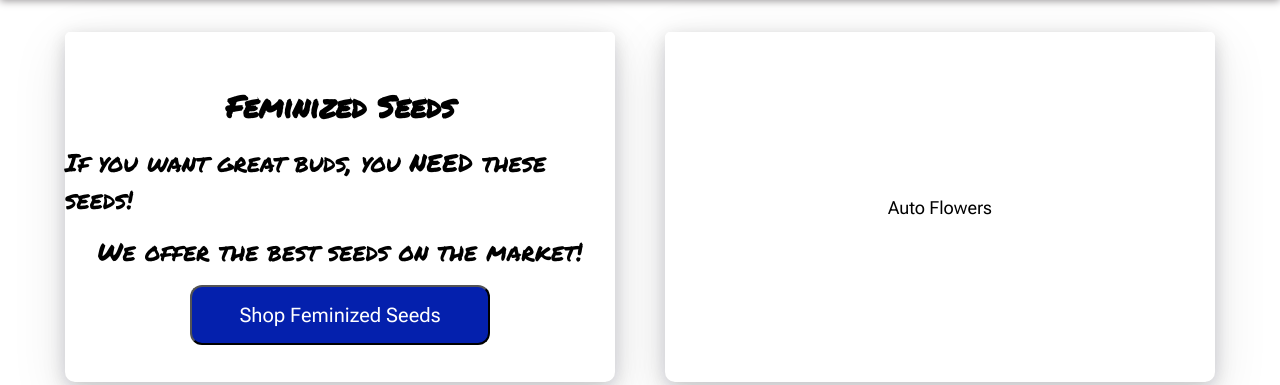
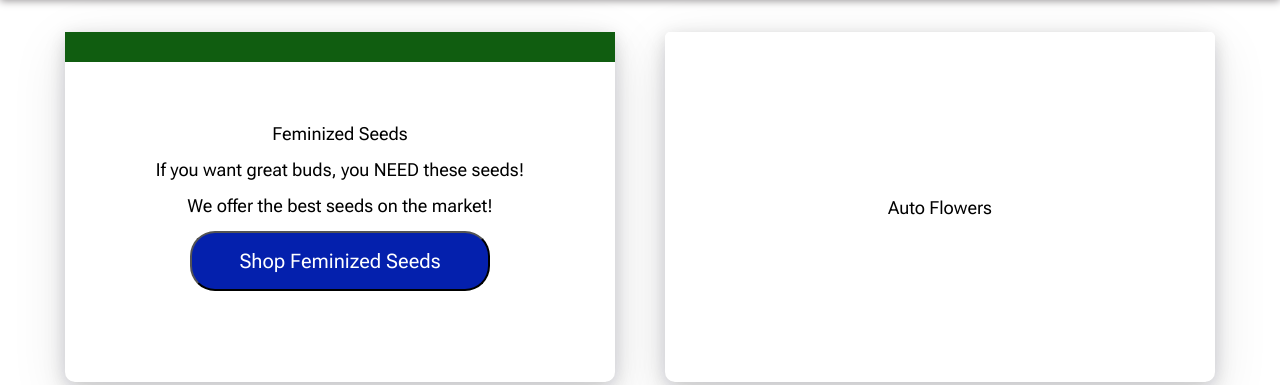
Before and after one commit to ConnorArretche/good_game_genetics, a plain HTML site: page index.html in a window 1280 px wide. Shown: the part 417-802 px from the top of the page. Drawn offline with Linux system fonts and the light colour scheme.

Commit message:
Add files via upload

```diff
--- a/style.css
+++ b/style.css
@@ -1,6 +1,5 @@
 @import url("https://fonts.googleapis.com/css2?family=Press+Start+2P&display=swap");
 @import url("https://fonts.googleapis.com/css2?family=Roboto+Flex:opsz@8..144&display=swap");
-@import url("https://fonts.googleapis.com/css2?family=Permanent+Marker&display=swap");
 
 * {
   margin: 0;
@@ -72,54 +71,21 @@
   /* border: 2px solid red; */
   align-items: center;
   justify-content: center;
-  background-color: transparent;
 }
 
 .feminized-grid,
 .auto-grid {
   margin-top: 30px;
-
+  border: 2px solid black;
   height: 350px;
   width: 550px;
-  position: relative;
-  isolation: isolate;
-
-  /* background: url(./icons/2h-media-BYnHichOGBY-unsplash.jpg);
-
-  background-size: cover; */
-}
-
-.feminized-grid::after {
-  content: "";
-  position: absolute;
-  inset: 0;
-  z-index: -1;
-
-  opacity: 0.2;
-  background: url(./icons/2h-media-BYnHichOGBY-unsplash.jpg);
-
-  background-size: cover;
-  background-position: center;
-}
-
-.auto-grid::after {
-  content: "";
-  position: absolute;
-  inset: 0;
-  z-index: -1;
-
-  opacity: 0.2;
-  background: url(./icons/2h-media-BYnHichOGBY-unsplash.jpg);
-
-  background-size: cover;
-  background-position: center;
 }
 
 .middle-logo {
   height: 350px;
 
   /* border: 3px solid green; */
-
+  background-color: ;
   height: 350px;
   display: flex;
   justify-content: center;
@@ -157,14 +123,14 @@ a:active {
   color: black;
 }
 
-/* .banner {
+.banner {
   background-color: rgb(16, 93, 16);
   position: absolute;
   margin-bottom: 320px;
 
   width: 550px;
   height: 30px;
-} */
+}
 
 .feminized-grid,
 .auto-grid {
@@ -180,9 +146,6 @@ a:active {
     0px 8px 24px rgba(17, 17, 26, 0.1), 0px 16px 56px rgba(17, 17, 26, 0.1);
   border: none;
   border-radius: 5px 5px 10px 10px;
-  margin-top: 30px;
-  height: 350px;
-  width: 550px;
 }
 
 .buy {
@@ -190,18 +153,9 @@ a:active {
   font-size: 20px;
   width: 300px;
   height: 60px;
-  border-radius: 12px;
+  border-radius: 25px;
   background-color: rgb(4, 32, 173);
   color: white;
-}
-
-.buy:hover {
-  background-color: red;
-}
-
-.fem-seeds {
-  font-size: 30px;
-  font-weight: bolder;
 }
 
 .fem-para2 span {
@@ -217,21 +171,11 @@ a:active {
 
 /* .feminized-grid img {
   width: 100%;
-  max-height: 200px;
+  max-height: 100%;
   object-fit: cover;
   opacity: 0.3;
-  background-color: transparent;
-} */
-/*
-.feminized-grid {
-  background-image: url(./icons/2h-media-BYnHichOGBY-unsplash.jpg);
-  background-color: transparent;
 } */
 
-/* .background-fem img {
-  border: 3px solid red;
+/* .feminized-grid {
+  background-image: url(./icons/2h-media-BYnHichOGBY-unsplash.jpg);
 } */
-p {
-  font-family: "Permanent Marker";
-  font-size: 25px;
-}
```
